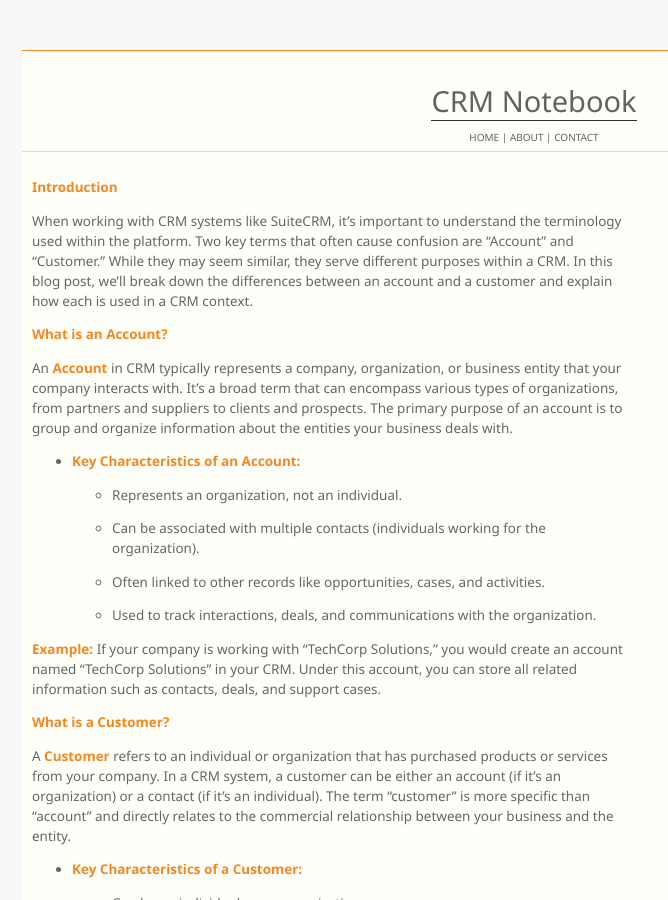
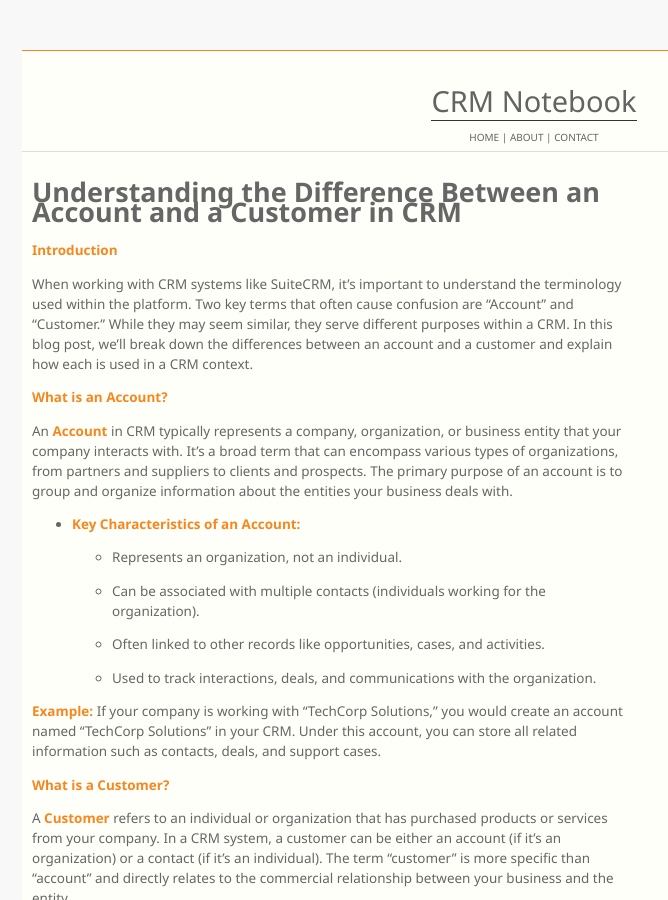
Before and after one commit to gmcodentech/crmnotebook, a Jekyll site: the page built from index.md, in a window 1280 px wide and 900 px high. Shown: the whole window, without its empty margins (106-774 px from the left). Built offline with Jekyll 4.4.1, drawn with Linux system fonts in a browser that asks for light colours.

Commit message:
Update index.md

```diff
--- a/index.md
+++ b/index.md
@@ -2,6 +2,8 @@
 layout: default
 title: About Me
 ---
+# Understanding the Difference Between an Account and a Customer in CRM
+
 **Introduction**
 
 When working with CRM systems like SuiteCRM, it’s important to understand the terminology used within the platform. Two key terms that often cause confusion are “Account” and “Customer.” While they may seem similar, they serve different purposes within a CRM. In this blog post, we’ll break down the differences between an account and a customer and explain how each is used in a CRM context.
```
